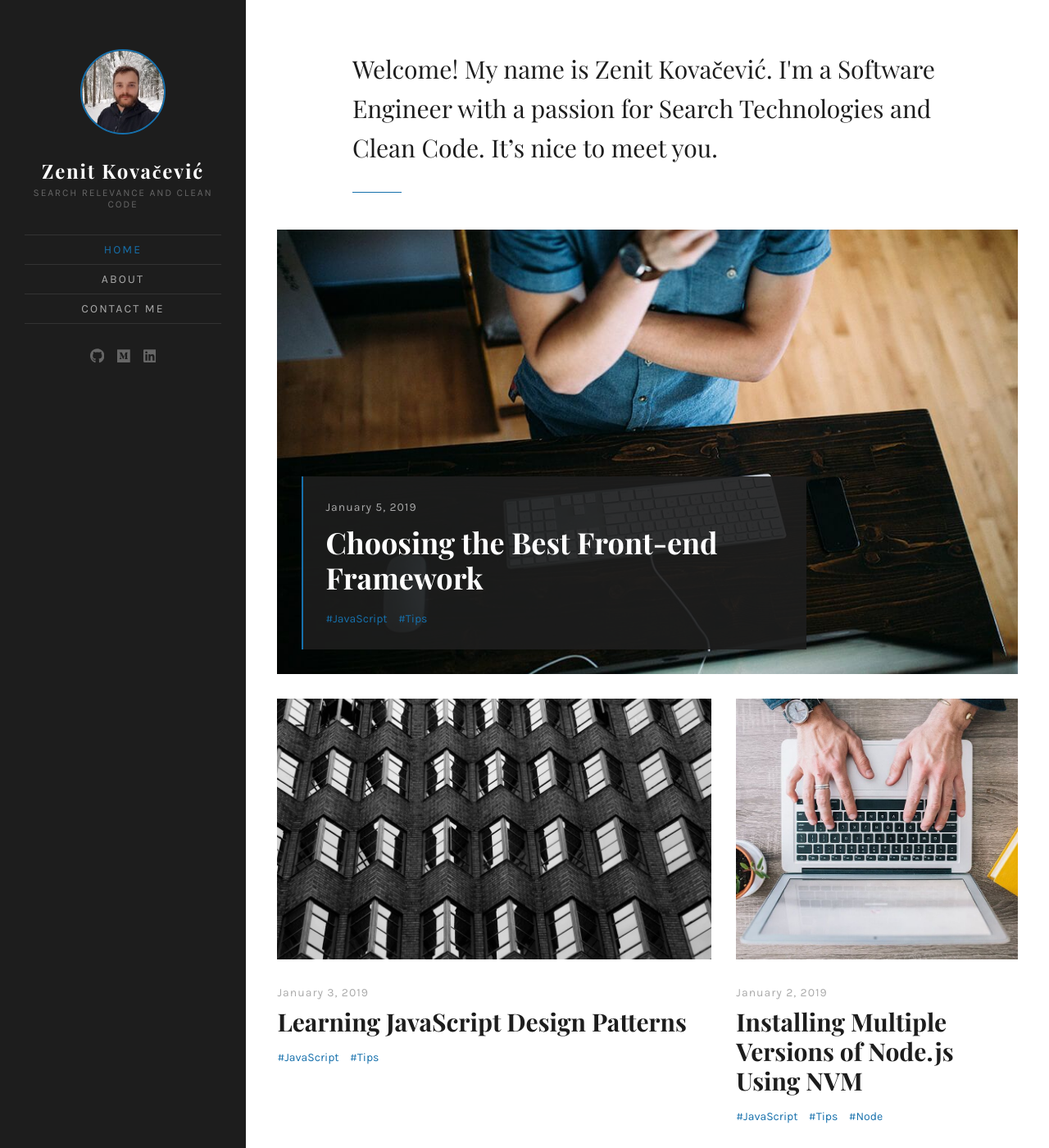
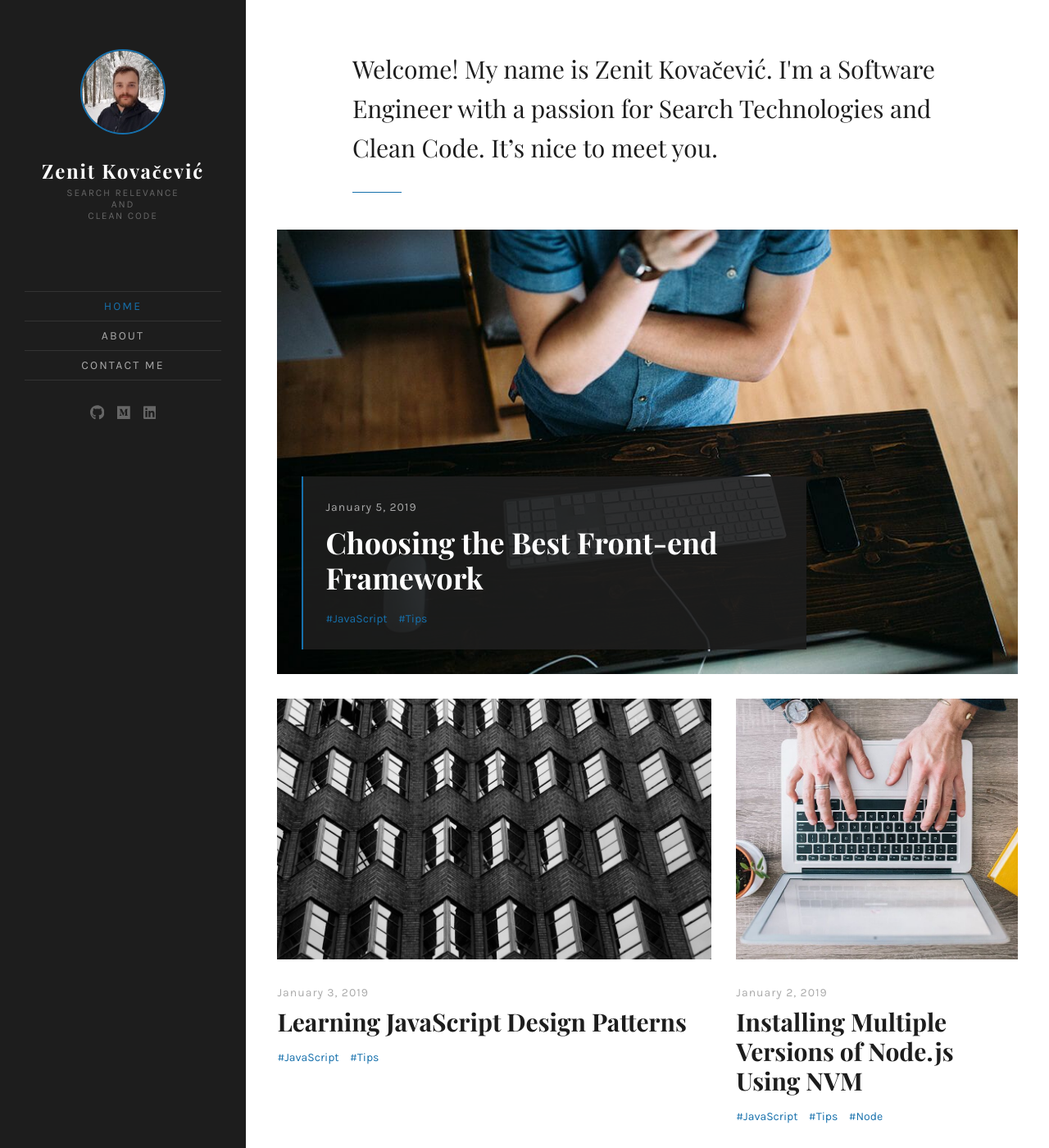
Before and after one commit to ZenitK/zenitk.github.io, a Jekyll site: the page built from index.html, in a window 1280 px wide and 1400 px high. Shown: the whole window at 82% size. Built offline with Jekyll 4.4.1, drawn with Linux system fonts in a browser that asks for light colours; some web fonts are replaced; the list of posts is cut into pages by our own code.

Commit message:
Header tweaks desktop vs mobile

```diff
--- a/_config.yml
+++ b/_config.yml
@@ -1,6 +1,6 @@
 # Site setings
 name: 'Zenit Kovačević'
-description: 'Search Relevance and Clean Code'
+description: '<span>Search Relevance</span> <span>and</span> <span>Clean Code</span>'
 meta_description: 'Jekyll template, minimal style, perfect for bloggers.'
 logo:
 # Author image is used in site sidebar and greetings in the home page hero text
--- a/_sass/_header.scss
+++ b/_sass/_header.scss
@@ -48,7 +48,7 @@
 
 .site-title {
   font-family: $font-secondary;
-  font-size: 1rem;
+  font-size: 1.5rem;
   font-weight: 600;
   line-height: 1;
   margin: 0;
@@ -64,7 +64,7 @@
   color: $gray;
   font-family: $font-primary;
   font-weight: normal;
-  font-size: 0.625rem;
+  font-size: 1rem;
   letter-spacing: 0.15em;
   line-height: 1;
   margin: 0.25em 0 0;
@@ -114,7 +114,7 @@
   line-height: 1.5;
   letter-spacing: 0.15em;
   list-style: none;
-  margin: 0;
+  margin: 3rem 0 0 0;
   padding: 0;
   text-transform: uppercase;
   text-align: center;
--- a/_sass/_media-queries.scss
+++ b/_sass/_media-queries.scss
@@ -138,6 +138,9 @@
     font-size: 0.66667rem;
     line-height: 1.2;
     margin-top: 0.4em;
+  }
+  .site-description span {
+    display: block;
   }
   .menu-toggle {
     display: none;
```
